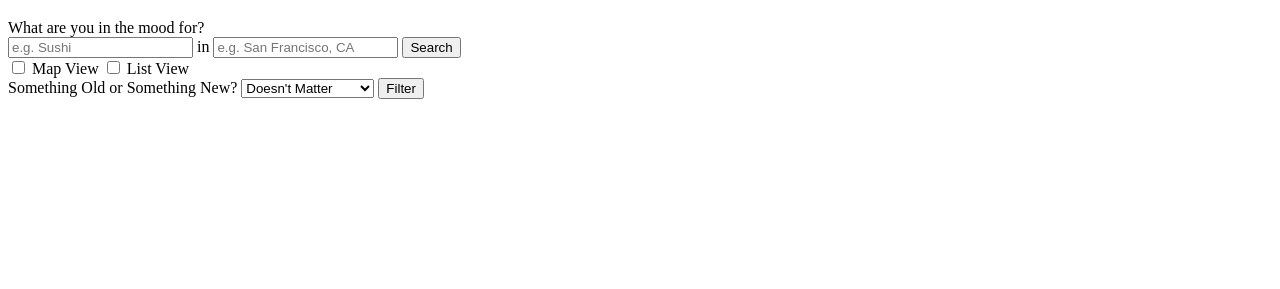
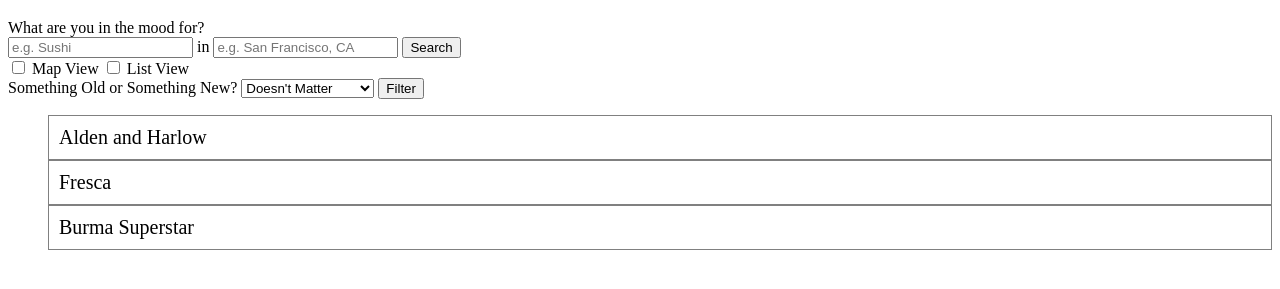
Before and after one commit to thinkful-ei17/sam-brent-best-node-capstone, a website: page public/index.html in a window 1280 px wide. Shown: the part 61-350 px from the top of the page. Drawn offline with nearby package versions, Linux system fonts and the light colour scheme.

Commit message:
built up wireframe for individual user restaurant list

```diff
--- a/public/index.html
+++ b/public/index.html
@@ -1,15 +1,23 @@
 <!DOCTYPE html>
 <html lang="en">
+
 <head>
   <meta charset="UTF-8">
   <meta name="viewport" content="width=device-width, initial-scale=1.0">
   <meta http-equiv="X-UA-Compatible" content="ie=edge">
   <link href="styles.css" rel="stylesheet" type="text/css" />
-  <title>Document</title>
+  <title>Restaurant Wishlist</title>
+  <script src="https://code.jquery.com/jquery-3.2.1.min.js" integrity="sha256-hwg4gsxgFZhOsEEamdOYGBf13FyQuiTwlAQgxVSNgt4="
+    crossorigin="anonymous" defer></script>
+  <script src="js/store.js" defer></script>
+  <script src="js/render.js" defer></script>
+  <script src="js/app.js" defer></script>
 </head>
+
 <body>
 
   <h1 role="header">Restaurant Wishlist</h1>
+
   <form>
     <label for="type-of-food-search">What are you in the mood for?</label>
     <br>
@@ -36,13 +44,9 @@
     <input type="submit" id="js-filter-button" value="Filter">
   </form>
 
-    <section class="restaurant-list js-restaurant-list">
+  <ul class="restaurant-list js-restaurant-list">
+  </ul>
 
-    </section>
+</body>
 
-  <script
-    src="https://code.jquery.com/jquery-3.2.1.min.js" integrity="sha256-hwg4gsxgFZhOsEEamdOYGBf13FyQuiTwlAQgxVSNgt4="
-    crossorigin="anonymous"></script>
-  <script src="/app.js"></script>
-</body>
 </html>
--- a/public/js/app.js
+++ b/public/js/app.js
@@ -0,0 +1,37 @@
+/* global $ Store Render */
+'use strict';
+
+const dummyData = [
+  {
+    'username': 'sam', 'firstName': 'Sam', 'lastName': 'Gould',
+    'wishlist': [
+      { 'id': 1001, 'name': 'Alden and Harlow', 'rating': 5 },
+      { 'id': 1002, 'name': 'Fresca', 'rating': 4 },
+      { 'id': 1003, 'name': 'Burma Superstar', 'rating': 5 }
+    ]
+  },
+  {
+    'username': 'brent', 'firstName': 'Brent', 'lastName': 'Guistwite',
+    'wishlist': [
+      { 'id': 1002, 'name': 'Fresca', 'rating': 5 },
+      { 'id': 1004, 'name': 'French Luandry' },
+      { 'id': 1003, 'name': 'Burma Superstar', 'rating': 5 }
+    ]
+  },
+  {
+    'username': 'ruggs', 'firstName': 'Ruggles', 'lastName': 'Gould',
+    'wishlist': [
+      { 'id': 1001, 'name': 'Alden and Harlow' },
+      { 'id': 1005, 'name': 'Top of the Hub' },
+      { 'id': 1006, 'name': 'Dig In' }
+    ]
+  }
+];
+
+const store = new Store();
+const render = new Render(store);
+
+$(() => {
+  store.data = dummyData[0];
+  render.restaurantList();
+});
--- a/public/js/render.js
+++ b/public/js/render.js
@@ -0,0 +1,21 @@
+/* global $ */
+'use strict';
+
+class Render {
+
+  constructor(store) {
+    this.store = store;
+  }
+
+  generateRestaurantElement(restaurant) {
+    return `
+    <li class="js-restaurant-id-element ${restaurant._id}">
+      <div class="restaurant-name">${restaurant.name}</div>
+    </li>`;
+  }
+
+  restaurantList() {
+    const listOfRestaurants = this.store.data.wishlist.map((restaurant) => this.generateRestaurantElement(restaurant));
+    $('.js-restaurant-list').html(listOfRestaurants.join(''));
+  }
+}
--- a/public/js/store.js
+++ b/public/js/store.js
@@ -0,0 +1,9 @@
+'use strict';
+
+class Store {
+  constructor() {
+    this.data = null;
+    this.view = null;
+    this.query = null;
+  }
+}
--- a/public/styles.css
+++ b/public/styles.css
@@ -0,0 +1,12 @@
+ul {
+    list-style-type: none;
+}
+
+li {
+    border: solid 1px gray;
+    padding: 10px;
+}
+
+.restaurant-name {
+    font-size: 20px;
+}
```
Also changed, not shown: public/js/api.js (deleted). Lines whose indentation alone changed are shown as unchanged.
